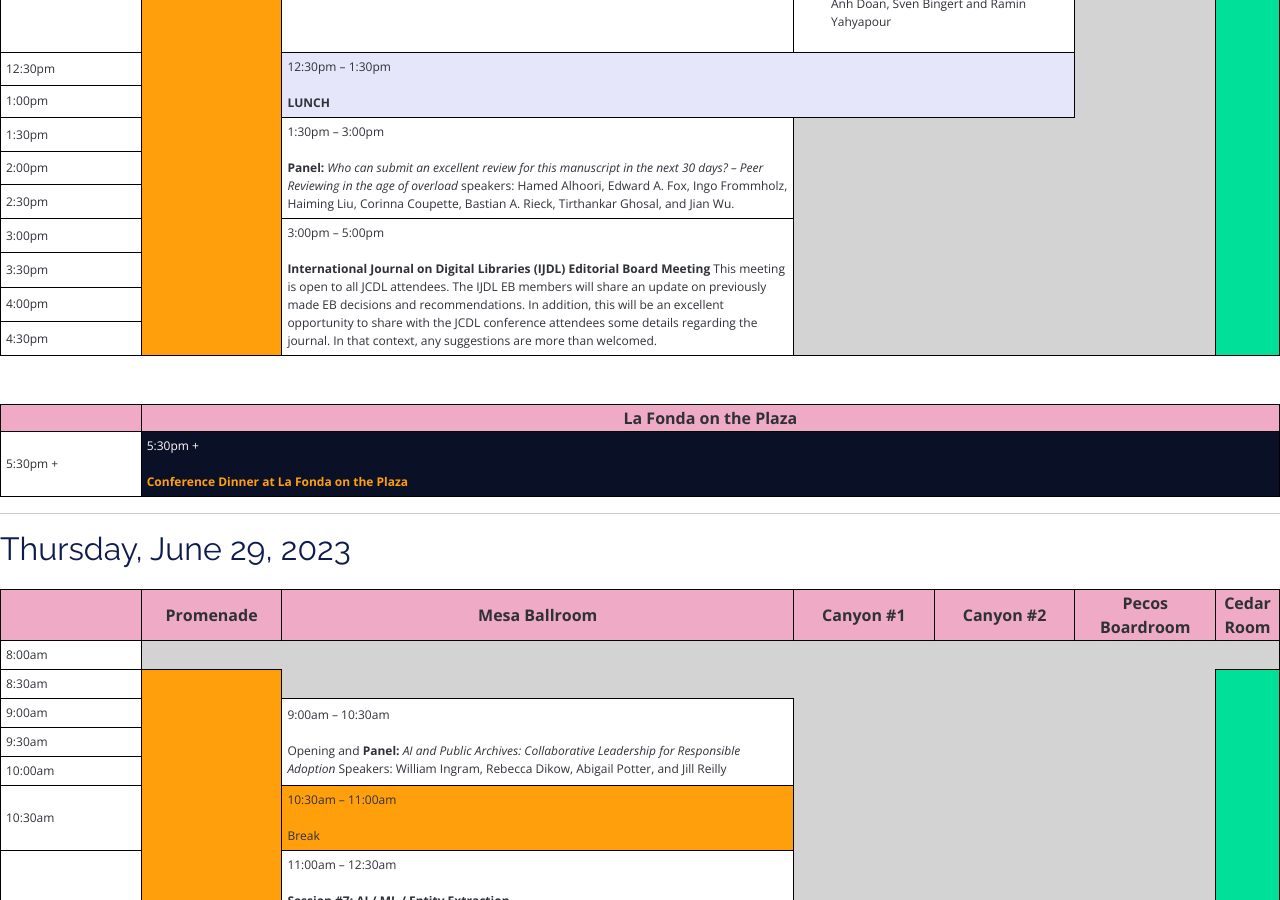
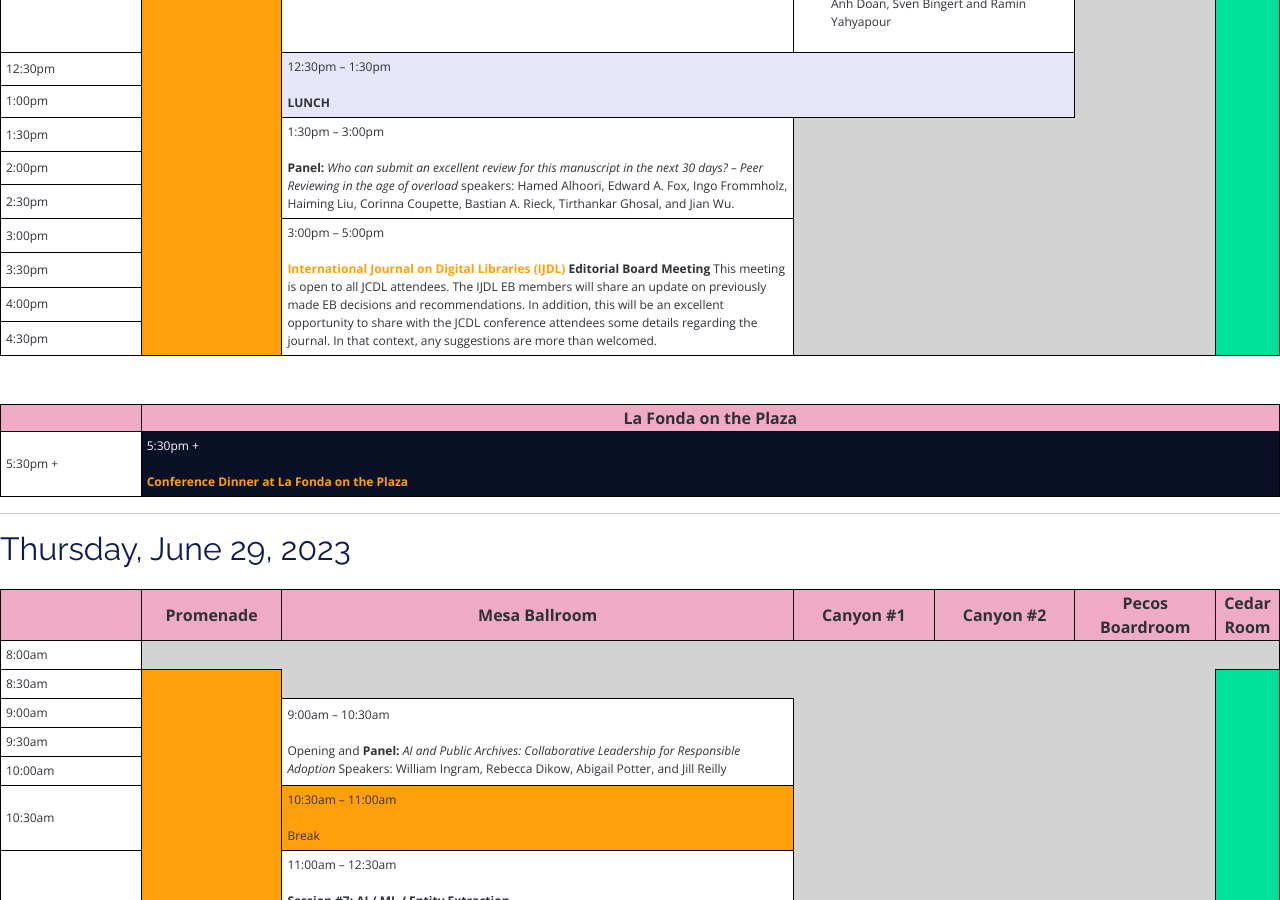
Before and after one commit to shawnmjones/JCDL2023-website-source, a Jekyll site: the page built from program-landscape.html, in a window 1280 px wide and 900 px high, scrolled down 3381 px. Built offline with Jekyll 4.4.1, drawn with Linux system fonts in a browser that asks for light colours.

Commit message:
Update program-wednesday.html
added link

```diff
--- a/_includes/program-wednesday.html
+++ b/_includes/program-wednesday.html
@@ -120,7 +120,7 @@
     </tr>
     <tr>
       <td class="timecell">3:00pm</td>
-      <td rowspan="4" class="session">3:00pm &ndash; 5:00pm<br><br><strong>International Journal on Digital Libraries (IJDL) Editorial Board Meeting</strong>
+      <td rowspan="4" class="session">3:00pm &ndash; 5:00pm<br><br><strong><a href="https://www.springer.com/journal/799">International Journal on Digital Libraries (IJDL)</a> Editorial Board Meeting</strong>
       This meeting is open to all JCDL attendees. The IJDL EB members will share an update on previously made EB decisions and recommendations. In addition, this will be an excellent opportunity to share with the JCDL conference attendees some details regarding the journal. In that context, any suggestions are more than welcomed.
       </td>
       <td rowspan="4">&nbsp;</td>
```
